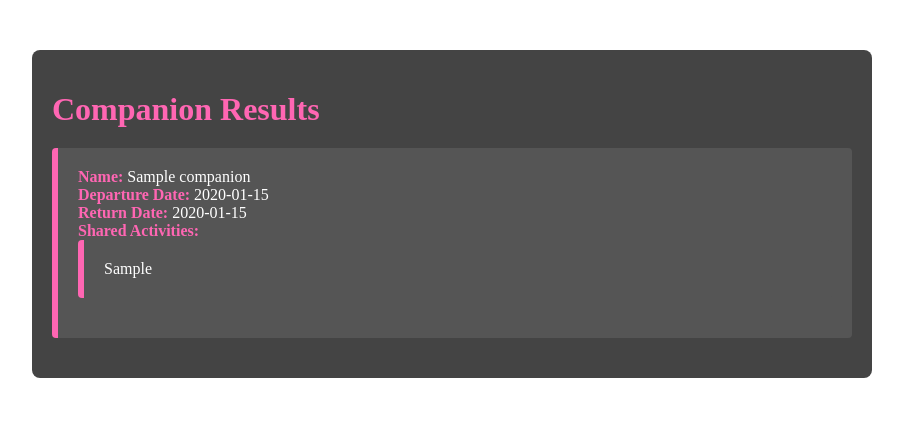
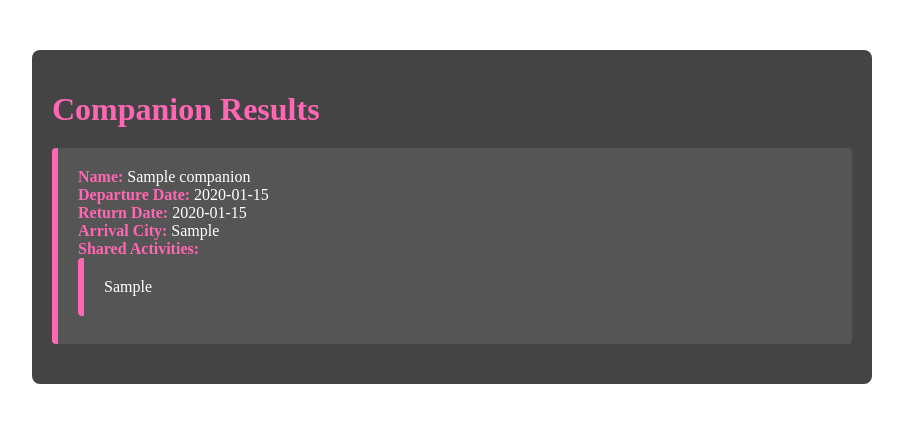
Before and after one commit to 7ofre/HackUPC_pipipi, a Flask app: template backend/templates/results.html in a window 1280 px wide. Shown: the top 423 px of the page, without its empty margins (188-1091 px from the left). Run offline with Flask 3, Linux system fonts and the light colour scheme; the template is opened without the code that fills it: most values are stand-ins (such as "Sample title", 1, 10 or a date in 2020).

Commit message:
jofre ara sisi 1

```diff
--- a/backend/app.py
+++ b/backend/app.py
@@ -1,57 +1,55 @@
+import pandas as pd
 from flask import Flask, request, render_template
-import pandas as pd
 
-from datetime import datetime
-import pandas as pd
+app = Flask(__name__, static_folder='static')
+
+# Load the dataset
 data = pd.read_csv('dataset.csv')
 # Convert date columns to datetime objects for easier comparison
 data['Departure Date'] = pd.to_datetime(data['Departure Date'], format='%d/%m/%Y')
 data['Return Date'] = pd.to_datetime(data['Return Date'], format='%d/%m/%Y')
 
-def find_companions_by_date_location(name):
-    # Filter for the trips of the given traveller
-    person_trips = data[data['Traveller Name'] == name]
-    if person_trips.empty:
-        return f"No trips found for {name}."
+# Define function to find companions by traveler name
+def find_companions_by_date_location(traveler_name):
+    # Filter data for the specified traveler name
+    traveler_data = data[data['Traveller Name'] == traveler_name]
 
+    # Initialize list to store companions
     companions = []
 
-    # Loop through each trip of the person
-    for index, trip in person_trips.iterrows():
-        # Find other people in the same city during the overlapping period
-        overlapping_trips = data[(data['Arrival City'] == trip['Arrival City']) &
-                                 (data['Departure Date'] <= trip['Return Date']) &
-                                 (data['Return Date'] >= trip['Departure Date']) &
-                                 (data['Traveller Name'] != name)]
+    # Iterate over each row of traveler's data
+    for index, trip in traveler_data.iterrows():
+        # Filter data for overlapping trips in the same city
+        overlapping_trips = data[
+            (data['Arrival City'] == trip['Arrival City']) &
+            (data['Departure Date'] <= trip['Return Date']) &
+            (data['Return Date'] >= trip['Departure Date']) &
+            (data['Traveller Name'] != traveler_name)
+        ]
 
-        # Loop through each overlapping trip and collect details
+        # Iterate over each overlapping trip and extract companion details
         for _, companion_trip in overlapping_trips.iterrows():
             companions.append({
                 'Name': companion_trip['Traveller Name'],
                 'Departure Date': companion_trip['Departure Date'].strftime('%d/%m/%Y'),
                 'Return Date': companion_trip['Return Date'].strftime('%d/%m/%Y'),
-                'Shared Activities': list(set(trip['Activities'].split(', ')) & set(companion_trip['Activities'].split(', ')))
+                'Shared Activities': list(set(trip['Activities'].split(', ')) & set(companion_trip['Activities'].split(', '))),
+                'Arrival City': companion_trip['Arrival City']  # Include arrival city in companion details
             })
 
-    return companions if companions else f"No companions found for {name} during their trips."
+    return companions
 
-# Assuming you have the data loaded in a DataFrame named 'travel_data'
-# Example usage:
-# companions = find_companions_by_date_location("Anderson Hudson", travel_data)
-# print(companions)
-
-
-
-app = Flask(__name__, static_folder='static')
-
+# Define route for displaying companion results
 @app.route('/find-companions', methods=['POST'])
 def indexPost():
-    traveller_name = request.form['travellerName']
-    companions = find_companions_by_date_location(traveller_name)
+    traveler_name = request.form['travellerName']
+    companions = find_companions_by_date_location(traveler_name)
     return render_template('results.html', companions=companions)
 
+# Define route for the input form
 @app.route('/', methods=['GET'])
 def indexGet():
     return render_template('index.html')
+
 if __name__ == '__main__':
     app.run(debug=True)
--- a/backend/static/styles_results.css
+++ b/backend/static/styles_results.css
@@ -50,3 +50,12 @@ ul.shared-activities li {
     margin-bottom: 8px;
     color: #fff; /* White text color for shared activities */
 }
+
+ul.shared-activities li a {
+    color: #fff; /* White text color for linked activities */
+    text-decoration: none; /* Remove underline from linked activities */
+}
+
+ul.shared-activities li a:hover {
+    text-decoration: underline; /* Add underline on hover for linked activities */
+}
--- a/backend/templates/results.html
+++ b/backend/templates/results.html
@@ -16,10 +16,12 @@
                     <strong>Name:</strong> {{ companion['Name'] }}<br>
                     <strong>Departure Date:</strong> {{ companion['Departure Date'] }}<br>
                     <strong>Return Date:</strong> {{ companion['Return Date'] }}<br>
+                    <strong>Arrival City:</strong> {{ companion['Arrival City'] }}<br>
                     <strong>Shared Activities:</strong>
-                    <ul>
+                    <ul class="shared-activities">
                         {% for activity in companion['Shared Activities'] %}
-                            <li>{{ activity }}</li>
+                            {% set google_search_url = 'https://www.google.com/search?q=' + activity + '+in+' + companion['Arrival City'] %}
+                            <li><a href="{{ google_search_url }}" target="_blank">{{ activity }}</a></li>
                         {% endfor %}
                     </ul>
                 </li>
```
